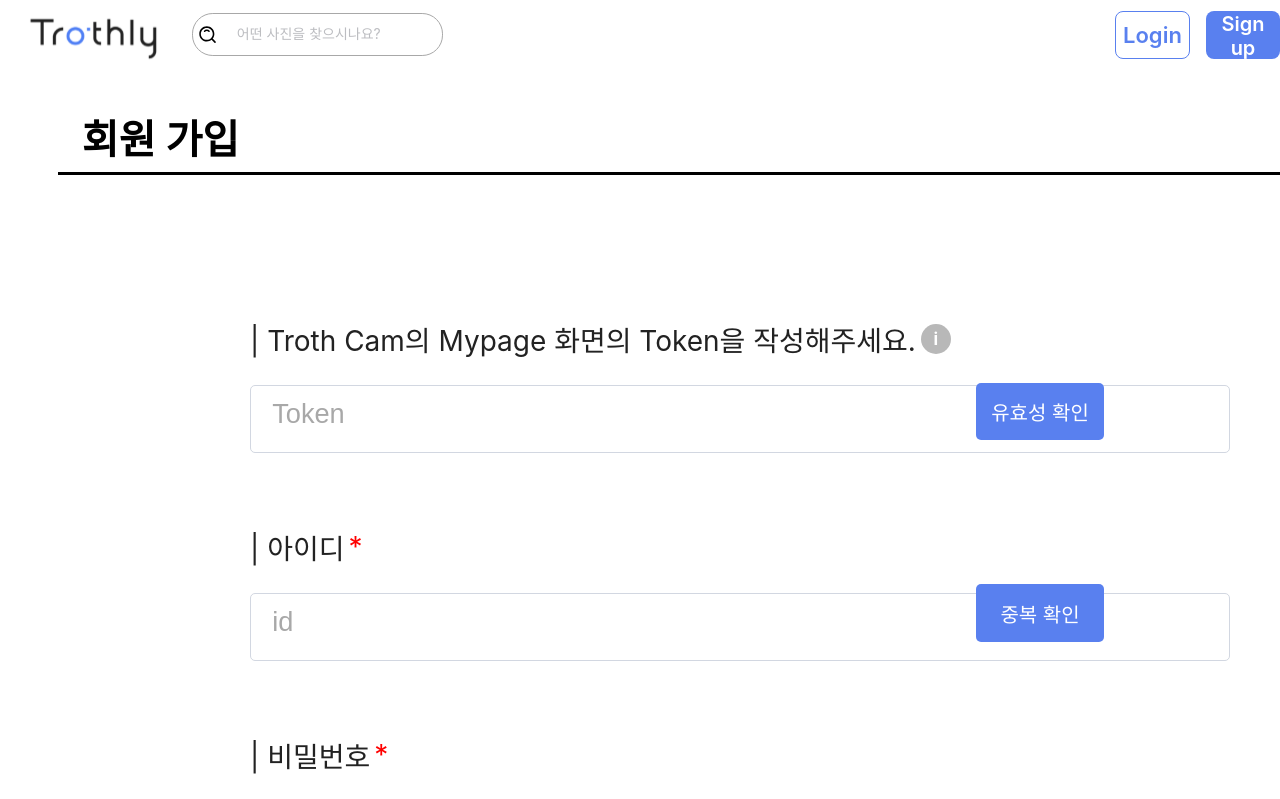
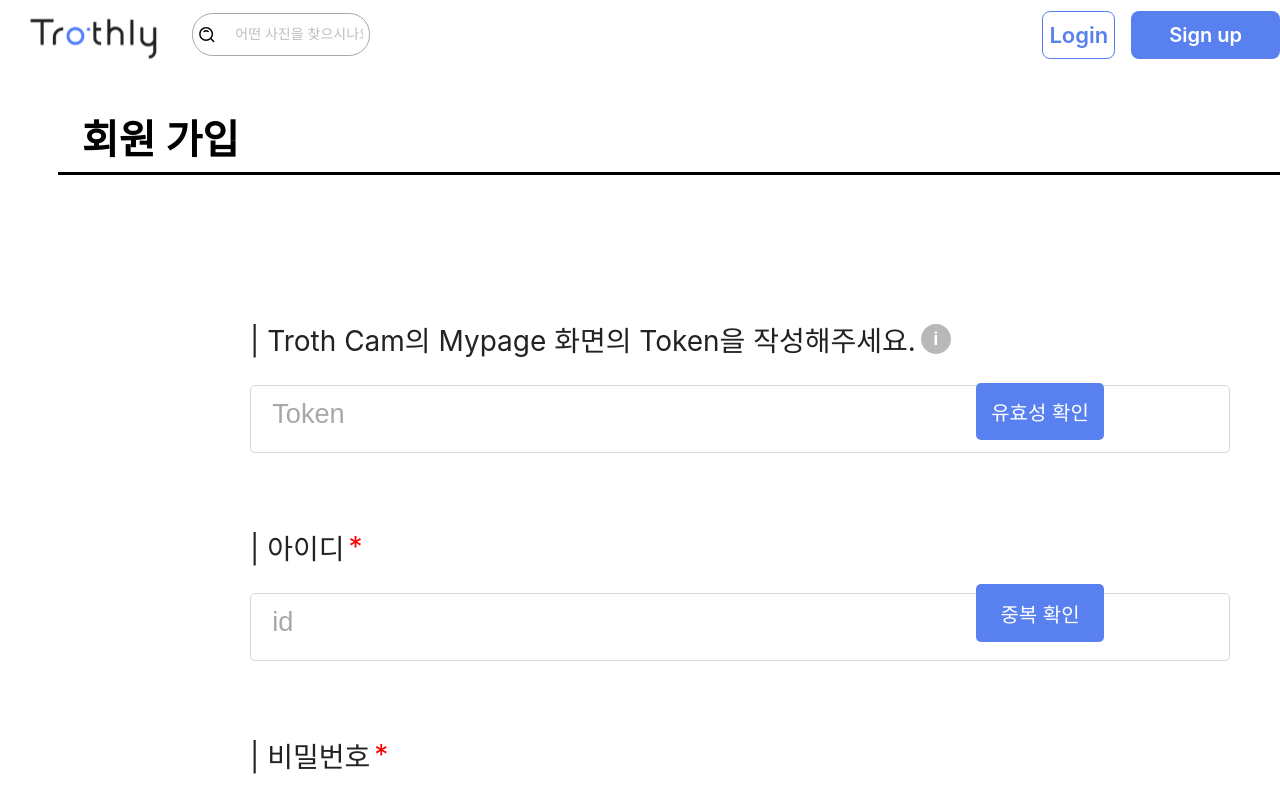
Before and after one commit to Troth-Cam/TrothCam_Web, a React (Create React App) app in the folder trothcam_web/: page /signup in a window 1280 px wide. Shown: the top 799 px of the page. Built offline with nearby package versions, Linux system fonts and the light colour scheme.

Commit message:
[ADD] search Bar 링크 이동 추가

```diff
--- a/trothcam_web/src/components/header/SearchBox.jsx
+++ b/trothcam_web/src/components/header/SearchBox.jsx
@@ -1,5 +1,6 @@
 import React, { useState } from "react";
 import styled from "styled-components";
+import { Link } from 'react-router-dom';
 import { useNavigate, useLocation } from "react-router-dom";
 import { ReactComponent as Logo } from "../../assets/logo.svg";
 import { ReactComponent as SearchIcon } from "../../assets/search.svg";
@@ -26,7 +27,9 @@ const SearchBox = () => {
         />
       </SearchBoxLayout>
       <LoginButton>Login</LoginButton>
+      <Link to="/Register">
       <SignUpButton>Sign up</SignUpButton>
+      </Link>
     </SearchBoxContainer>
   );
 };
```
